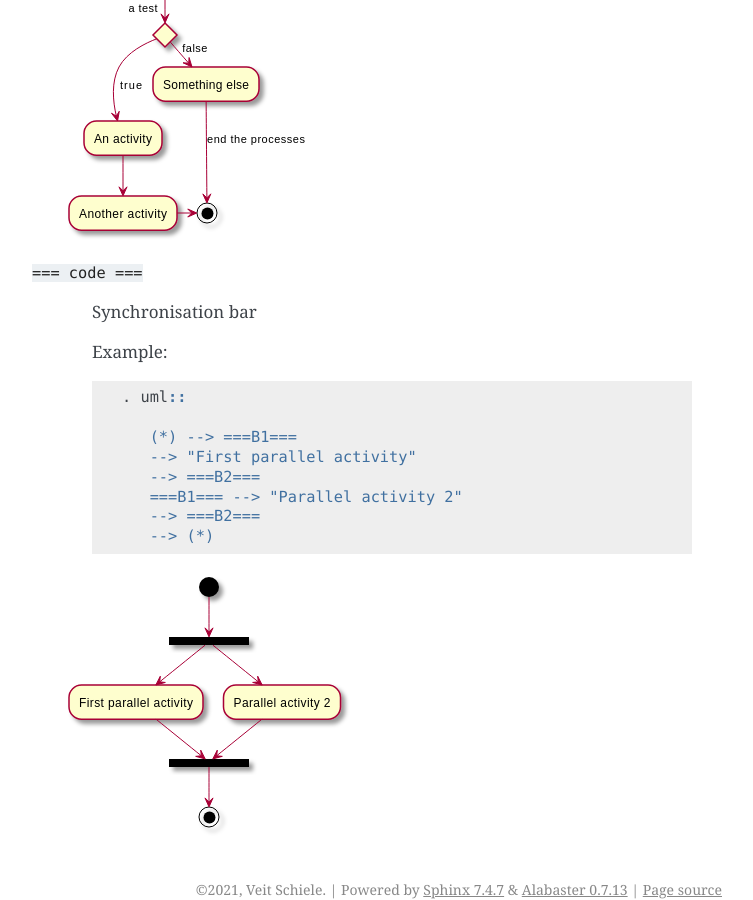
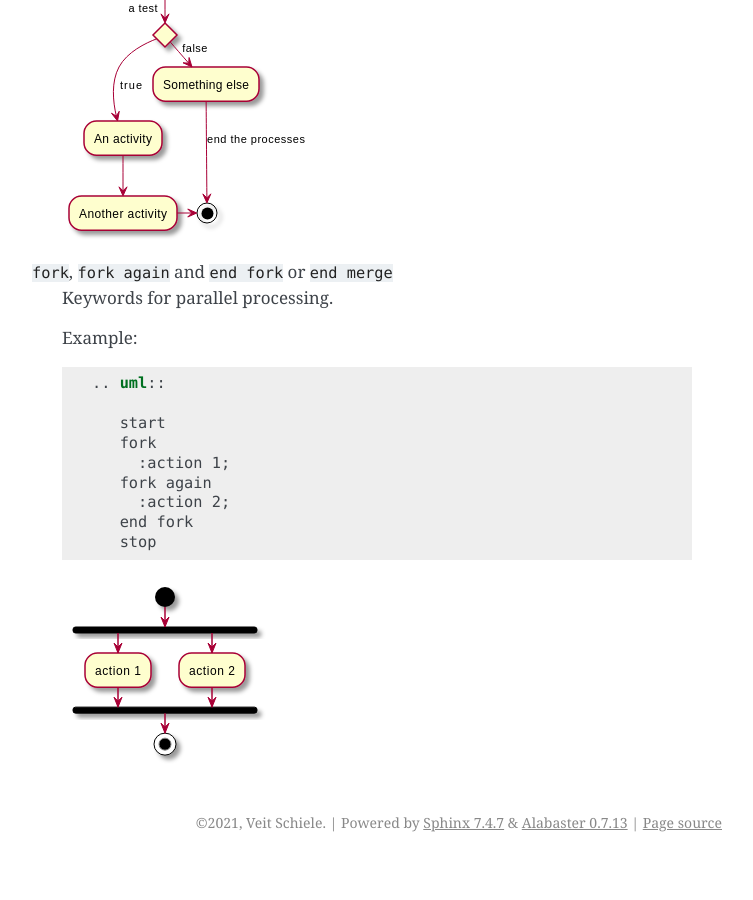
Before and after one commit to veit/python-basics-tutorial, a Sphinx documentation site: the page built from docs/document/uml/activity-diagram.rst, in a window 1280 px wide and 900 px high, scrolled down 1088 px. Shown: the whole window, without its empty margins (388-1141 px from the left). Built offline with Sphinx 7.4.7, drawn with Linux system fonts in a browser that asks for light colours; pages that are not in the unit, such as notebooks, are missing from menus; after the commit the page ends 1950 px from its top, so only the background shows below that.

Commit message:
Modernise uml diagram for parallel processing

```diff
--- a/docs/document/uml/activity-diagram.rst
+++ b/docs/document/uml/activity-diagram.rst
@@ -41,20 +41,21 @@ Activity diagram
 
    .. image:: activity-diagram.svg
 
-``=== code ===``
-    Synchronisation bar
+``fork``, ``fork again`` and ``end fork`` or ``end merge``
+    Keywords for parallel processing.
 
     Example:
 
     .. code-block:: rest
 
-        . uml::
+       .. uml::
 
-           (*) --> ===B1===
-           --> "First parallel activity"
-           --> ===B2===
-           ===B1=== --> "Parallel activity 2"
-           --> ===B2===
-           --> (*)
+          start
+          fork
+            :action 1;
+          fork again
+            :action 2;
+          end fork
+          stop
 
-   .. image:: sync-bar.svg
+    .. image:: parallel.svg
```
Also changed, not shown: docs/document/uml/parallel.svg (added), docs/document/uml/sync-bar.svg (deleted).
